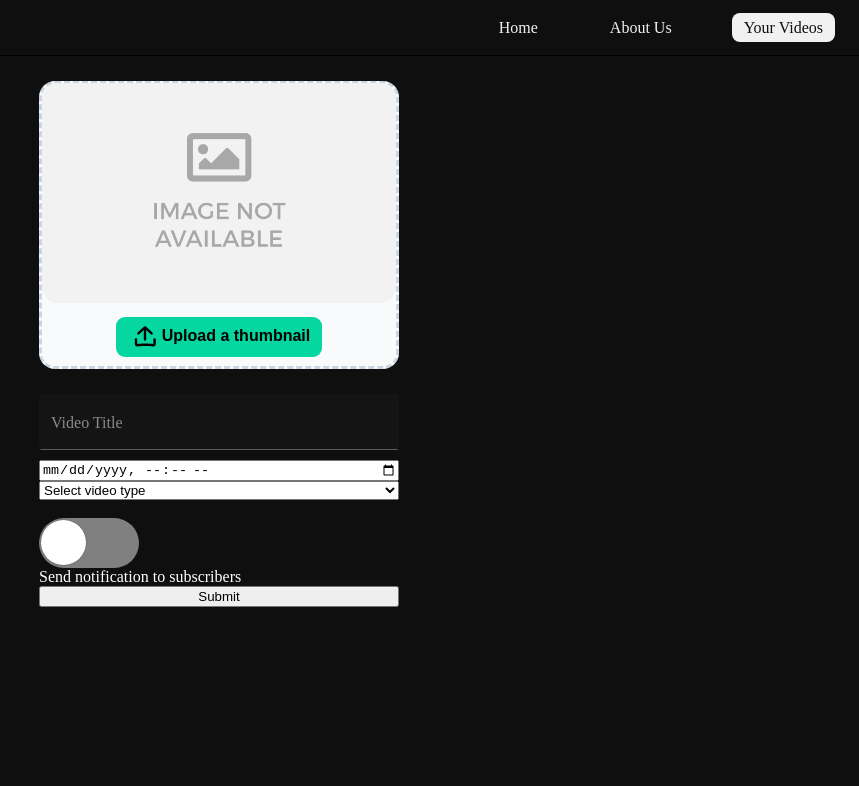
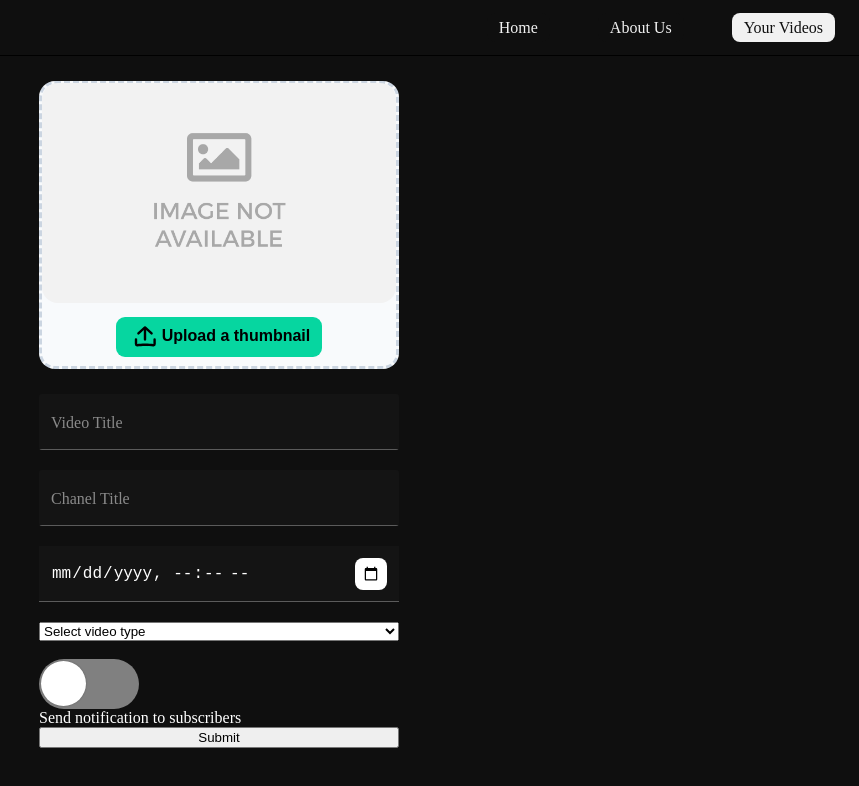
Before and after one commit to dokahp/rs-react, a React (Vite) app: page /add in a window 1280 px wide. Shown: the top 786 px of the page, without its empty margins (421-1280 px from the left). Built offline with nearby package versions, Linux system fonts and the light colour scheme.

Commit message:
feat: add datetime picker component sith styling

```diff
--- /dev/null
+++ b/src/components/DatePicker/DatePicker.tsx
@@ -0,0 +1,22 @@
+import React from 'react';
+import './datePicker.css';
+
+interface Props {
+  referance: React.RefObject<HTMLInputElement>;
+}
+
+class DatePicker extends React.Component<Props, object> {
+  constructor(props: Props) {
+    super(props);
+    this.state = {};
+  }
+
+  render() {
+    const { referance } = this.props;
+    return (
+      <input type="datetime-local" ref={referance} className="datepicker" />
+    );
+  }
+}
+
+export default DatePicker;
--- /dev/null
+++ b/src/components/DatePicker/datePicker.css
@@ -0,0 +1,16 @@
+.datepicker {
+  height: 56px;
+  padding: 12px;
+  font-size: 16px;
+  background: rgba(255, 255, 255, 0.02);
+  box-shadow: inset 0 -1px 0 rgba(255, 255, 255, 0.3);
+  color: #fff;
+  margin-bottom: 20px;
+  border: 0;
+}
+::-webkit-calendar-picker-indicator {
+  background-color: #ffffff;
+  padding: 8px;
+  cursor: pointer;
+  border-radius: 8px;
+}
--- a/src/components/Form/Form.tsx
+++ b/src/components/Form/Form.tsx
@@ -1,4 +1,5 @@
 import React from 'react';
+import DatePicker from '../DatePicker/DatePicker';
 import Input from '../Input/Input';
 import Switch from '../Switch/Switch';
 import Upload from '../Upload/Upload';
@@ -13,7 +14,9 @@ interface State {
 }
 
 class Form extends React.Component<Props, State> {
-  title: React.RefObject<HTMLInputElement> = React.createRef();
+  videoTitle: React.RefObject<HTMLInputElement> = React.createRef();
+
+  chanelTitle: React.RefObject<HTMLInputElement> = React.createRef();
 
   date: React.RefObject<HTMLInputElement> = React.createRef();
 
@@ -43,7 +46,8 @@ class Form extends React.Component<Props, State> {
   handleFormSubmit(event: React.SyntheticEvent) {
     event.preventDefault();
     console.log(
-      this.title.current?.value,
+      this.videoTitle.current?.value,
+      this.chanelTitle.current?.value,
       this.date.current?.value,
       this.select.current?.value,
       this.file.current?.files?.length ? this.file.current?.files[0] : null,
@@ -58,13 +62,10 @@ class Form extends React.Component<Props, State> {
       <div className="form-wrapper" onSubmit={this.handleFormSubmit}>
         <form className="form">
           <Upload reference={this.file} />
-          {/* <label htmlFor="title" className="label">
-            Title:
-            <input name="title" type="text" ref={this.title} />
-          </label> */}
-          <Input referance={this.title} labelText="Video Title" />
+          <Input referance={this.videoTitle} labelText="Video Title" />
+          <Input referance={this.chanelTitle} labelText="Chanel Title" />
+          <DatePicker referance={this.date} />
 
-          <input type="datetime-local" ref={this.date} />
           <select defaultValue="default" ref={this.select}>
             <option value="Video">Video</option>
             <option value="Stream">Stream</option>
--- a/src/components/Input/input.css
+++ b/src/components/Input/input.css
@@ -7,7 +7,7 @@
   width: 100%;
   border-radius: 3px;
   overflow: hidden;
-  margin-bottom: 10px;
+  margin-bottom: 20px;
 }
 .inp .label {
   position: absolute;
```
